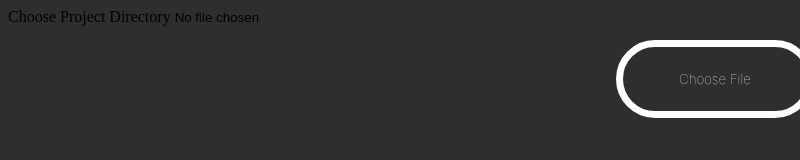
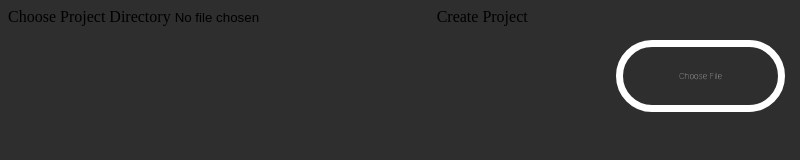
Before and after one commit to TechPenguineer/Pysual, an Electron app: page src/index.html in a window 800 px wide. Drawn offline with Linux system fonts and the light colour scheme.

Commit message:
frontend ui

```diff
--- a/src/index.html
+++ b/src/index.html
@@ -10,7 +10,7 @@
     <form>
         <label for="dir_selector">Choose Project Directory</label>
         <input type="file" id="dir_selector" class="dir_selector" webkitdirectory />
-
+        <a type="button" class="create_prj">Create Project</a>
     </form>
 </body>
 </html>
--- a/src/styles.css
+++ b/src/styles.css
@@ -2,7 +2,6 @@ html
 {
 background-color: #2e2e2e;
 }
-
 input[type=file]::file-selector-button{
     border: 7px solid white;
     color: white;
@@ -12,7 +11,16 @@ input[type=file]::file-selector-button{
     background-color: transparent;
     font-family: -apple-system, BlinkMacSystemFont, 'Segoe UI', Roboto, Oxygen, Ubuntu, Cantarell, 'Open Sans', 'Helvetica Neue', sans-serif;
     font-weight: lighter;
+    font-size: 1vh;
     position:absolute;
     left: 77vw;
     top: 5vh;
+    cursor: pointer;
 }
+input[type=file]::file-selector-button{
+    transition: .2s;
+}
+input[type=file]::file-selector-button:hover{
+    transition: .5s;
+    box-shadow: 3px 3px 3px 3px black;
+}
```
